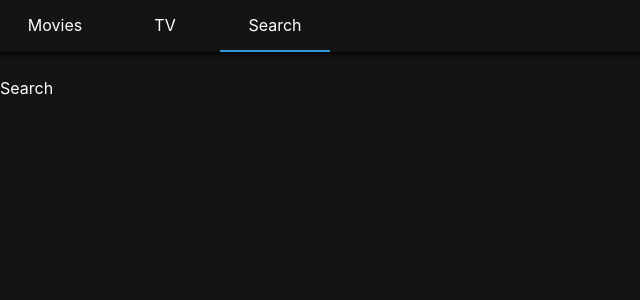
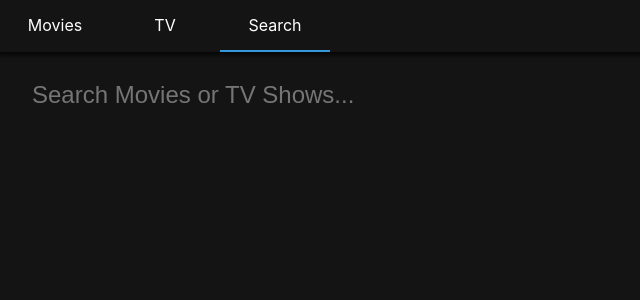
Before and after one commit to ro-ssang/nomflix, a React (Create React App) app: page /search in a window 1280 px wide. Shown: the top 300 px of the page, without its empty margins (0-640 px from the left). Built offline with nearby package versions, Linux system fonts and the light colour scheme.

Commit message:
#6.3 SearchPresenter Component

```diff
--- a/src/Routes/Search/SearchContainer.jsx
+++ b/src/Routes/Search/SearchContainer.jsx
@@ -11,11 +11,19 @@ class SearchContainer extends Component {
     loading: false,
   };
 
-  handleSumbit = () => {
+  handleSumbit = (event) => {
+    event.preventDefault();
     const { searchTerm } = this.state;
     if (searchTerm) {
       this.searchByTerm();
     }
+  };
+
+  updateTerm = (event) => {
+    const {
+      target: { value },
+    } = event;
+    this.setState({ searchTerm: value });
   };
 
   searchByTerm = async () => {
@@ -47,6 +55,7 @@ class SearchContainer extends Component {
         error={error}
         loading={loading}
         handleSumbit={this.handleSumbit}
+        updateTerm={this.updateTerm}
       />
     );
   }
--- a/src/Routes/Search/SearchPresenter.jsx
+++ b/src/Routes/Search/SearchPresenter.jsx
@@ -1,12 +1,55 @@
 import React from 'react';
 import PropTypes from 'prop-types';
 import styled from 'styled-components';
+import Loading from 'Components/Loading';
+import Section from 'Components/Section';
 
-const SearchPresenter = ({ movieResults, tvResults, searchTerm, error, loading }) => {
+const Container = styled.main`
+  padding: 0 30px;
+`;
+
+const Form = styled.form`
+  margin-bottom: 30px;
+`;
+
+const Input = styled.input`
+  width: 100%;
+  background-color: transparent;
+  border: none;
+  color: #fff;
+  font-size: 24px;
+  &:focus {
+    outline: none;
+  }
+`;
+
+const SearchPresenter = ({ movieResults, tvResults, searchTerm, error, loading, handleSumbit, updateTerm }) => {
   return (
-    <>
-      <div>Search</div>
-    </>
+    <Container>
+      <Form onSubmit={handleSumbit}>
+        <Input type="text" value={searchTerm} placeholder="Search Movies or TV Shows..." onChange={updateTerm} />
+      </Form>
+      {loading ? (
+        <Loading />
+      ) : (
+        <>
+          {movieResults && movieResults.length > 0 && (
+            <Section title="Movie Results">
+              {movieResults.map((movie) => (
+                <span key={movie.id}>{movie.title}</span>
+              ))}
+            </Section>
+          )}
+          {tvResults && tvResults.length > 0 && (
+            <Section title="TV Show Results">
+              {tvResults.map((show) => (
+                <span key={show.id}>{show.name}</span>
+              ))}
+            </Section>
+          )}
+        </>
+      )}
+    </Container>
   );
 };
 
```
